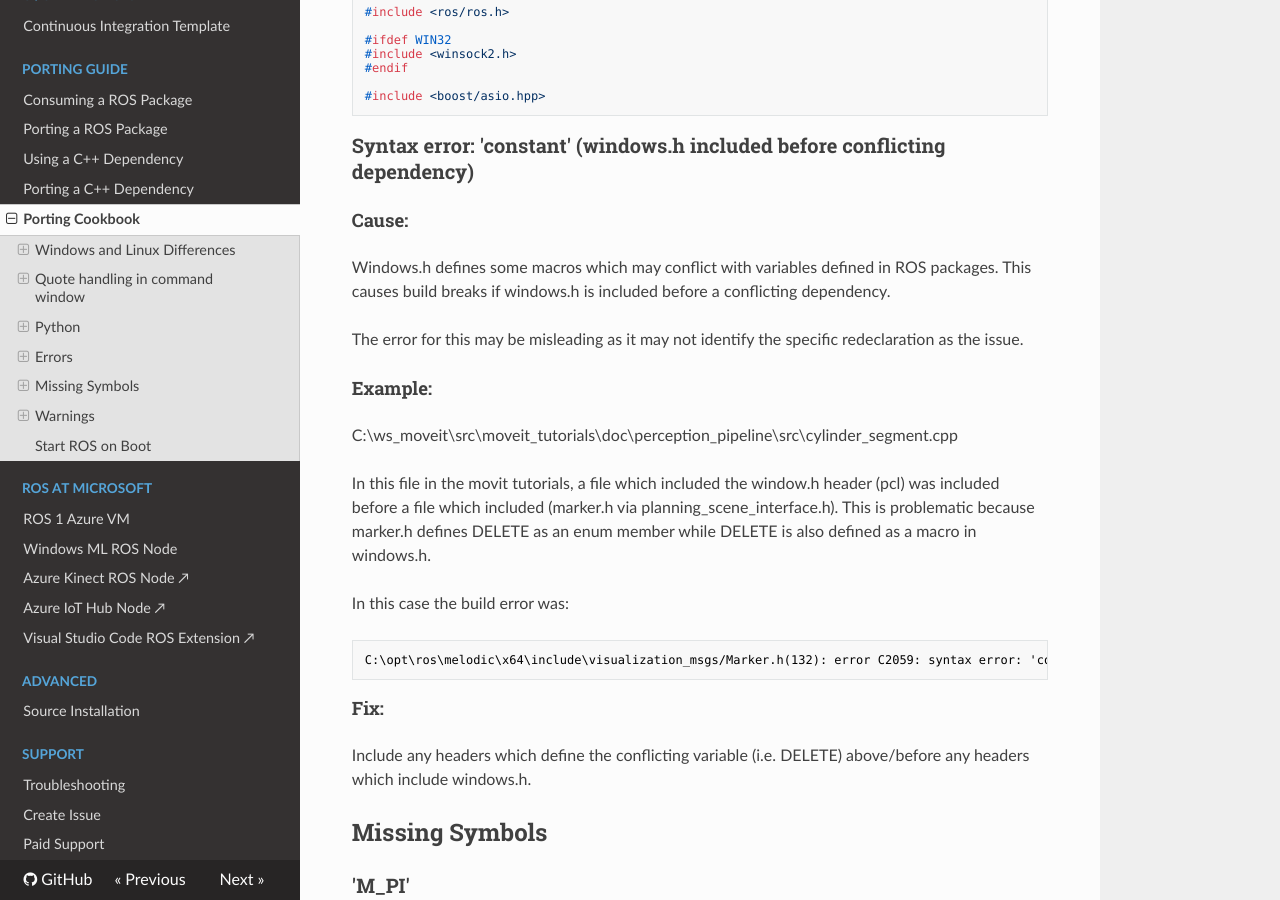
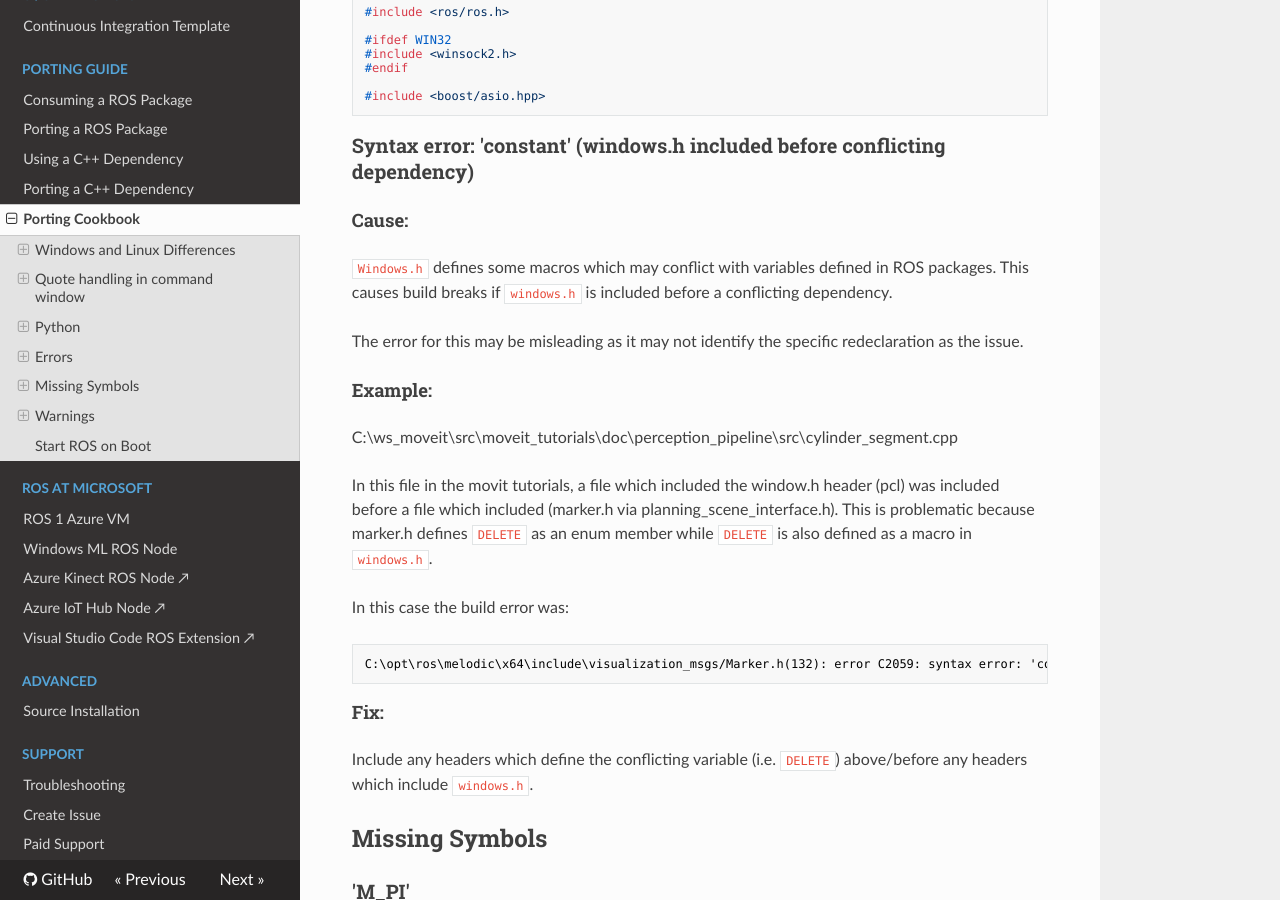
Before and after one commit to ms-iot/ROSOnWindows, an MkDocs documentation site: the page built from docs/Porting/Cookbook.md, in a window 1280 px wide and 900 px high, scrolled down 5222 px. Built offline with MkDocs 1.6.1, drawn with Linux system fonts in a browser that asks for light colours; nearby versions of some CDN libraries.

Commit message:
style fixes.

````diff
--- a/docs/Porting/Cookbook.md
+++ b/docs/Porting/Cookbook.md
@@ -190,14 +190,14 @@
 
 #### Cause:
 
-Windows.h defines some macros which may conflict with variables defined in ROS packages. This causes build breaks if windows.h is included before a conflicting dependency.
+`Windows.h` defines some macros which may conflict with variables defined in ROS packages. This causes build breaks if `windows.h` is included before a conflicting dependency.
 
 The error for this may be misleading as it may not identify the specific redeclaration as the issue.
 #### Example:
 C:\ws_moveit\src\moveit_tutorials\doc\perception_pipeline\src\cylinder_segment.cpp
 
 In this file in the movit tutorials, a file which included the window.h header (pcl) was included before a file which included (marker.h via planning_scene_interface.h).
-This is problematic because marker.h defines DELETE as an enum member while DELETE is also defined as a macro in windows.h.
+This is problematic because marker.h defines `DELETE` as an enum member while `DELETE` is also defined as a macro in `windows.h`.
 
 In this case the build error was:
 ``` Batchfile
@@ -205,7 +205,7 @@
 ```
 #### Fix:
 
-Include any headers which define the conflicting variable (i.e. DELETE) above/before any headers which include windows.h.
+Include any headers which define the conflicting variable (i.e. `DELETE`) above/before any headers which include `windows.h`.
 
 
 ## Missing Symbols
````
